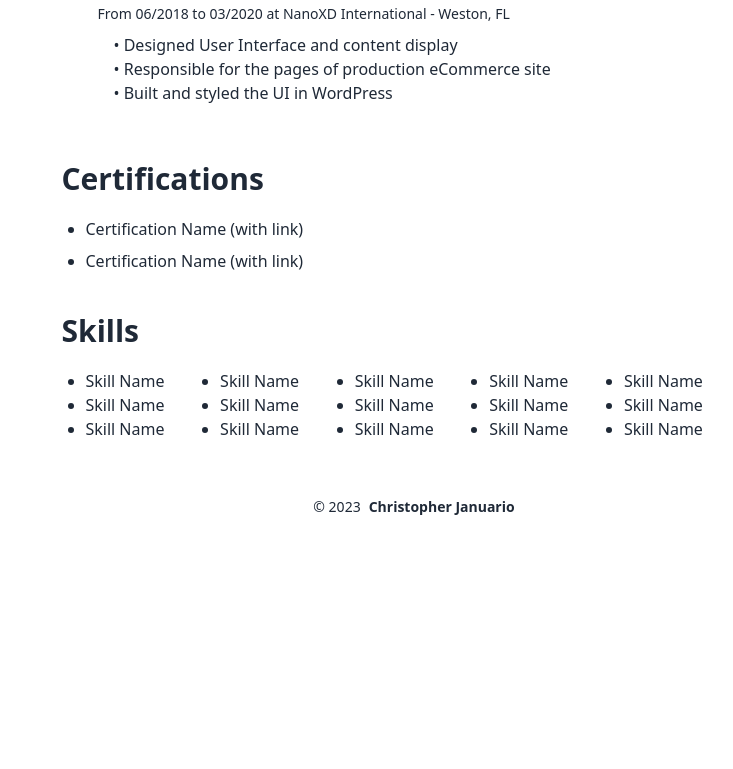
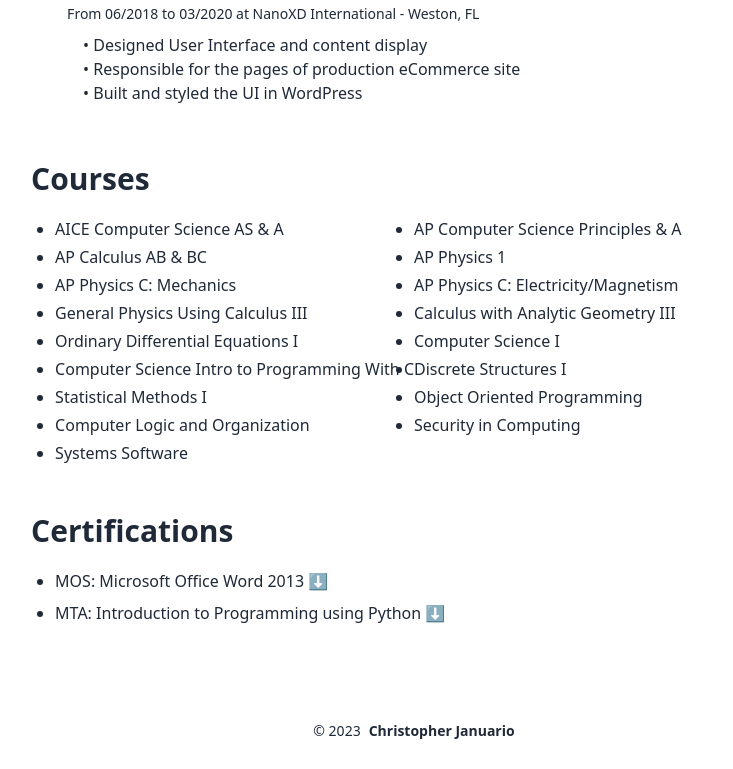
Before and after one commit to cjanua/my-portfolio, an Astro site: page /cv in a window 1280 px wide. Shown: the part 1095-1864 px from the top of the page, without its empty margins (378-1111 px from the left). Before the commit the page ends 1640 px from the top, so only its background shows below. Built offline with nearby package versions, Linux system fonts and the light colour scheme; Astro itself is replaced by a stand-in of ours.

Commit message:
Info: CV Complete
Finally a CV im happy with

```diff
--- a/src/pages/cv.astro
+++ b/src/pages/cv.astro
@@ -137,38 +137,47 @@ import { ViewTransitions, slide } from 'astro:transitions';
   </TimeLineElement>
   </div>
 
+
+
   <div class="mb-5">
+    <div class="text-3xl w-full font-bold">Courses</div>
+  </div>
+
+  <ul class="list-disc grid gap-y-1  md:columns-5 grid-cols-2 mx-6">
+    <li>AICE Computer Science AS & A</li>
+
+    <li>AP Computer Science Principles & A</li>
+    <li>
+      AP Calculus AB & BC
+      </li>
+    <li>AP Physics 1</li>
+    <li>
+      AP Physics C: Mechanics
+      </li>
+    <li>AP Physics C: Electricity/Magnetism</li>
+    <li>General Physics Using Calculus III</li>
+    <li>Calculus with Analytic Geometry III</li>
+    <li>Ordinary Differential Equations I</li>
+    <li>Computer Science I</li>
+    <li>Computer Science Intro to Programming With C</li>
+    <li>Discrete Structures I</li>
+    <li>Statistical Methods I</li>
+    <li>Object Oriented Programming</li>
+    <li>Computer Logic and Organization</li>
+    <li>Security in Computing</li>
+    <li>Systems Software</li>
+  </ul>
+
+  <div class="pt-12 py-5">
     <div class="text-3xl w-full font-bold">Certifications</div>
   </div>
 
   <ul class="list-disc mx-6 mb-10 grid gap-2">
     <li>
-      <a href="#" target="_blank"> Certification Name (with link)</a>
+      <a href="./certs.png" target="_blank"> MOS: Microsoft Office Word 2013	 ⬇️ </a>
     </li>
     <li>
-      <a href="#" target="_blank"> Certification Name (with link)</a>
+      <a href="#" target="_blank"> MTA: Introduction to Programming using Python ⬇️</a>
     </li>
   </ul>
-
-  <div class="mb-5">
-    <div class="text-3xl w-full font-bold">Skills</div>
-  </div>
-
-  <ul class="list-disc md:columns-5 columns-2 mx-6">
-    <li>Skill Name</li>
-    <li>Skill Name</li>
-    <li>Skill Name</li>
-    <li>Skill Name</li>
-    <li>Skill Name</li>
-    <li>Skill Name</li>
-    <li>Skill Name</li>
-    <li>Skill Name</li>
-    <li>Skill Name</li>
-    <li>Skill Name</li>
-    <li>Skill Name</li>
-    <li>Skill Name</li>
-    <li>Skill Name</li>
-    <li>Skill Name</li>
-    <li>Skill Name</li>
-  </ul>
 </BaseLayout>
```
Also changed, not shown: public/certs.png (added).
